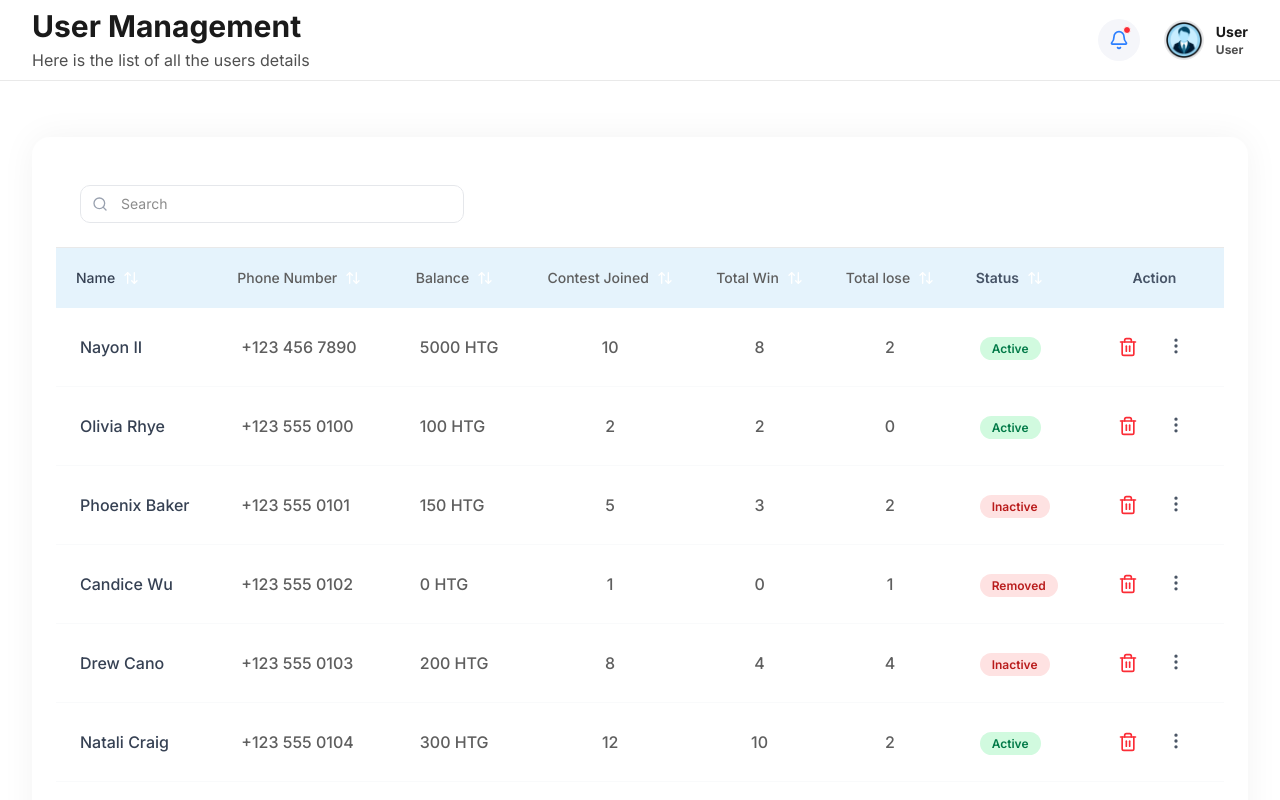
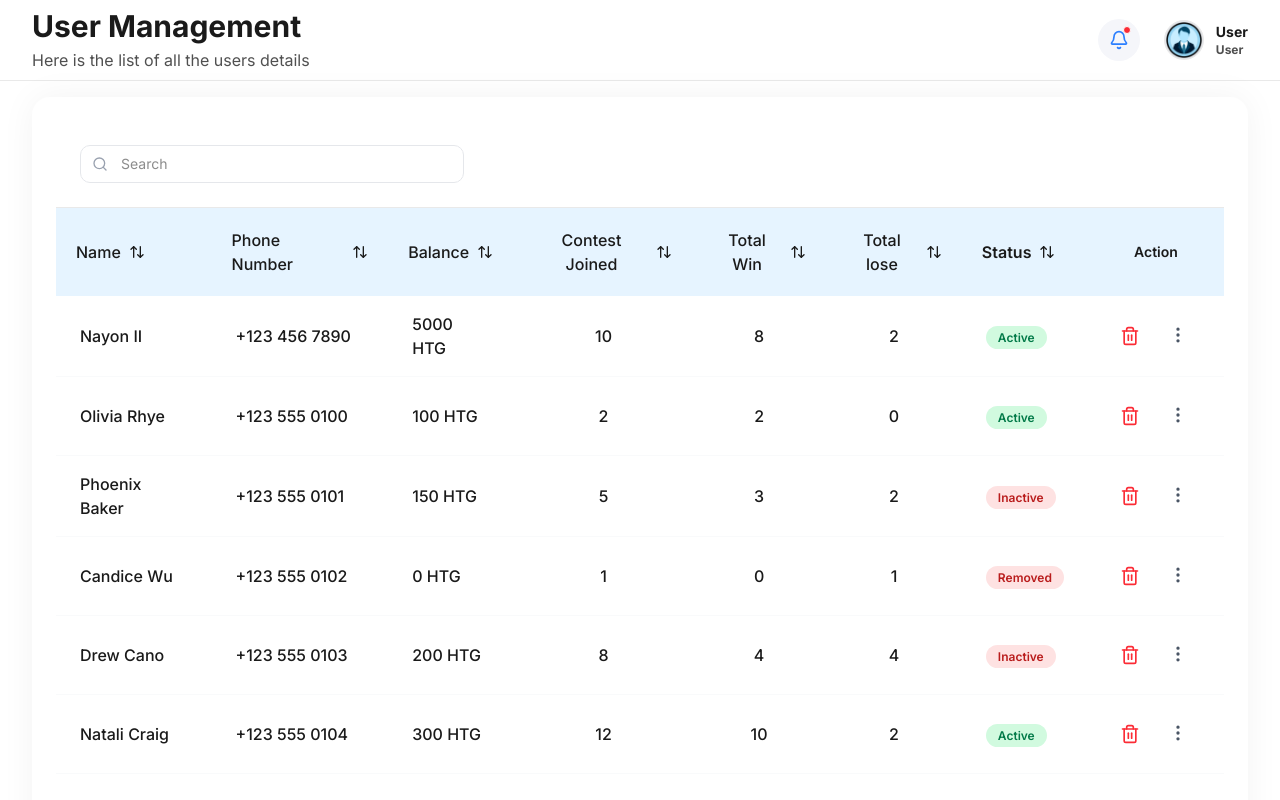
Before and after one commit to nrbnayon/xentra-admin-dashboard, a Next.js app: page /users in a window 1280 px wide. Shown: the top 800 px of the page. Built offline with nearby package versions, Linux system fonts and the light colour scheme; no server answers.

Commit message:
Complete users

```diff
--- a/components/Protected/Users/UsersClient.tsx
+++ b/components/Protected/Users/UsersClient.tsx
@@ -70,41 +70,41 @@ export default function UsersClient() {
       key: "name",
       header: "Name",
       sortable: true,
-      className: "font-medium text-gray-700",
+      className: "font-medium text-foreground",
     },
     {
       key: "phone_number",
       header: "Phone Number",
       sortable: true,
-      className: "text-[#5e5e5e] font-medium",
+      className: "text-foreground font-medium",
     },
     {
       key: "balance",
       header: "Balance",
       render: (val: number) => `${val} HTG`,
       sortable: true,
-      className: "text-[#5e5e5e] font-medium",
+      className: "text-foreground font-medium",
     },
     {
       key: "contest_joined",
       header: "Contest Joined",
       sortable: true,
       align: "center",
-      className: "text-[#5e5e5e] font-medium",
+      className: "text-foreground font-medium",
     },
     {
       key: "total_win",
       header: "Total Win",
       sortable: true,
       align: "center",
-      className: "text-[#5e5e5e] font-medium",
+      className: "text-foreground font-medium",
     },
     {
       key: "total_lose",
       header: "Total lose",
       sortable: true,
       align: "center",
-      className: "text-[#5e5e5e] font-medium",
+      className: "text-foreground font-medium",
     },
     {
       key: "status",
@@ -143,22 +143,22 @@ export default function UsersClient() {
           </DropdownMenuTrigger>
           <DropdownMenuContent
             align="end"
-            className="w-48 bg-[#1a365d] text-white rounded-xl shadow-xl overflow-hidden border-none absolute -right-6"
+            className="w-56 bg-white text-gray-600 rounded-xl shadow-[0px_0px_35px_0px_rgba(0,0,0,0.05)] overflow-hidden border-none absolute -right-6 p-5"
           >
             <DropdownMenuItem
-              className="focus:bg-[#1a365d] focus:text-white hover:bg-[#2a4365] cursor-pointer text-sm p-3 border-b border-[#2a4365]/50 flex items-center justify-center outline-none"
+              className="text-white bg-primary hover:bg-primary/80 cursor-pointer text-sm p-3 border-b border-[#2a4365]/50 flex items-center justify-center outline-none focus:text-black"
               onClick={() => openPredictionView(selectedUser as User)}
             >
               View Prediction
             </DropdownMenuItem>
             <DropdownMenuItem
-              className="focus:bg-[#1a365d] focus:text-white hover:bg-[#2a4365] cursor-pointer text-sm p-3 border-b border-[#2a4365]/50 flex items-center justify-center outline-none"
+              className="text-white bg-primary hover:bg-primary/80 mt-2 cursor-pointer text-sm p-3 border-b border-[#2a4365]/50 flex items-center justify-center outline-none focus:text-black"
               onClick={() => openWalletView(selectedUser as User)}
             >
               View Wallet
             </DropdownMenuItem>
             <DropdownMenuItem
-              className="focus:bg-[#1a365d] focus:text-white hover:bg-[#2a4365] cursor-pointer text-sm p-3 flex items-center justify-center outline-none"
+              className="text-white bg-primary hover:bg-primary/80 mt-2 cursor-pointer text-sm p-3 flex items-center justify-center outline-none focus:text-black"
               onClick={() => openTransactionHistory(selectedUser as User)}
             >
               Transaction History
@@ -177,7 +177,7 @@ export default function UsersClient() {
         description="Here is the list of all the users details"
       />
 
-      <main className="p-4 md:p-6 lg:p-8">
+      <main className="p-4 md:px-6 lg:px-8">
         <DynamicTable<User>
           data={users}
           config={{
@@ -192,8 +192,8 @@ export default function UsersClient() {
             searchKeys: ["name", "phone_number"],
           }}
           pagination={{ enabled: true, pageSize: 10 }}
-          className="shadow-[0px_0px_35px_0px_rgba(0,0,0,0.05)] border-none rounded-2xl overflow-hidden mt-6"
-          headerClassName="bg-[#E5F3FC] text-[#475467] font-medium"
+          className="shadow-[0px_0px_35px_0px_rgba(0,0,0,0.05)] border-none rounded-2xl overflow-hidden"
+          headerClassName="bg-[#E6F4FF] text-foreground font-medium"
         />
       </main>
 
--- a/components/Shared/DynamicTable.tsx
+++ b/components/Shared/DynamicTable.tsx
@@ -10,7 +10,6 @@ import {
   TableAction,
   SortConfig,
   ConfirmationConfig,
-  TableColumn,
 } from "@/types/table.types";
 import {
   ArrowUpDown,
@@ -331,7 +330,7 @@ export function DynamicTable<T extends Record<string, any>>({
                   >
                     <div
                       className={cn(
-                        "flex items-center gap-2",
+                        "flex items-center gap-2 text-base",
                         column.align === "center" && "justify-center",
                         column.align === "right" && "justify-end",
                         column.sortable && "cursor-pointer select-none",
@@ -340,7 +339,7 @@ export function DynamicTable<T extends Record<string, any>>({
                     >
                       {column.header}
                       {column.sortable && (
-                        <span className="text-white">
+                        <span className="text-foreground">
                           {sortConfig?.key === column.key ? (
                             sortConfig.direction === "asc" ? (
                               <ArrowUp className="w-4 h-4" />
```
